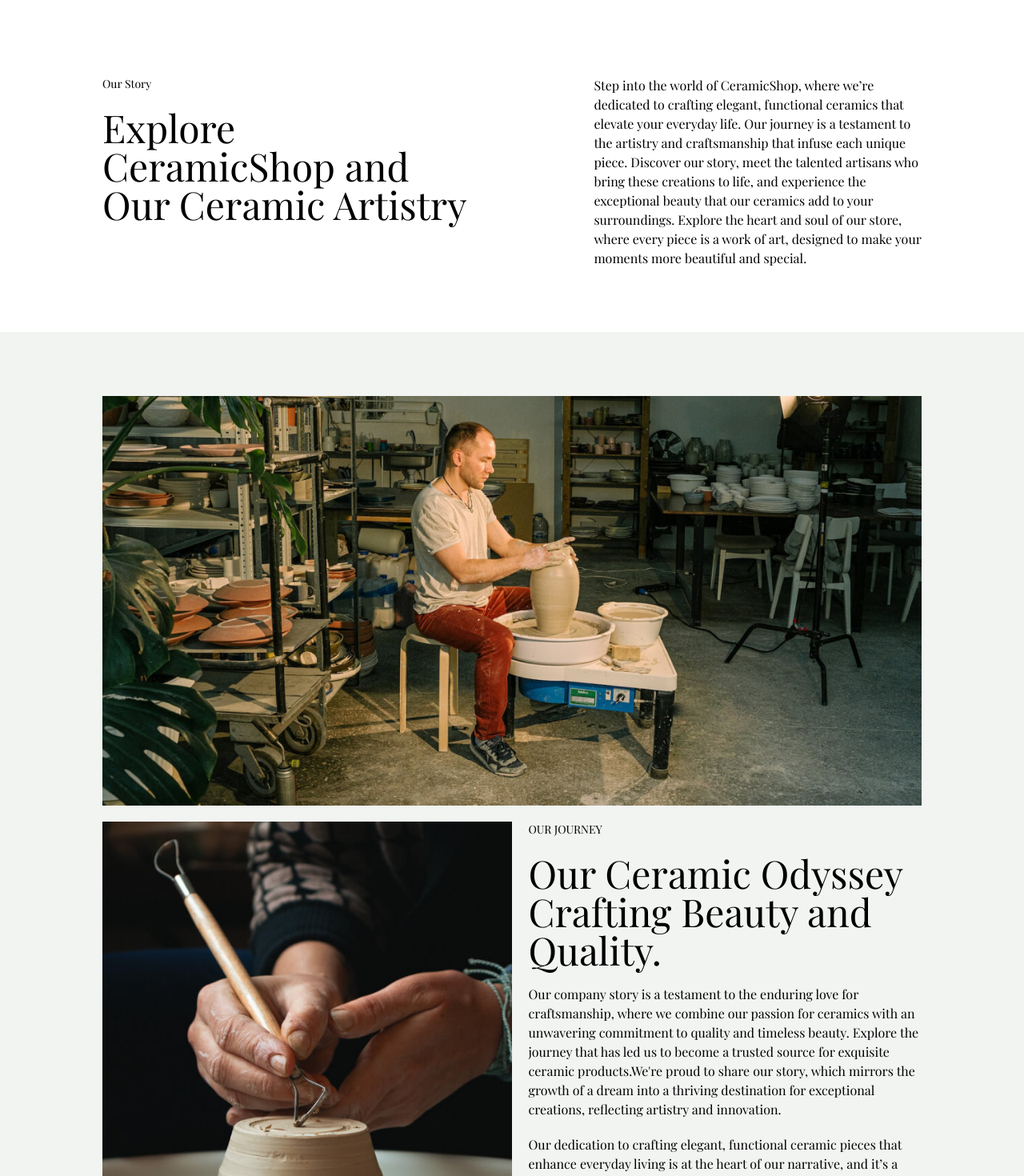
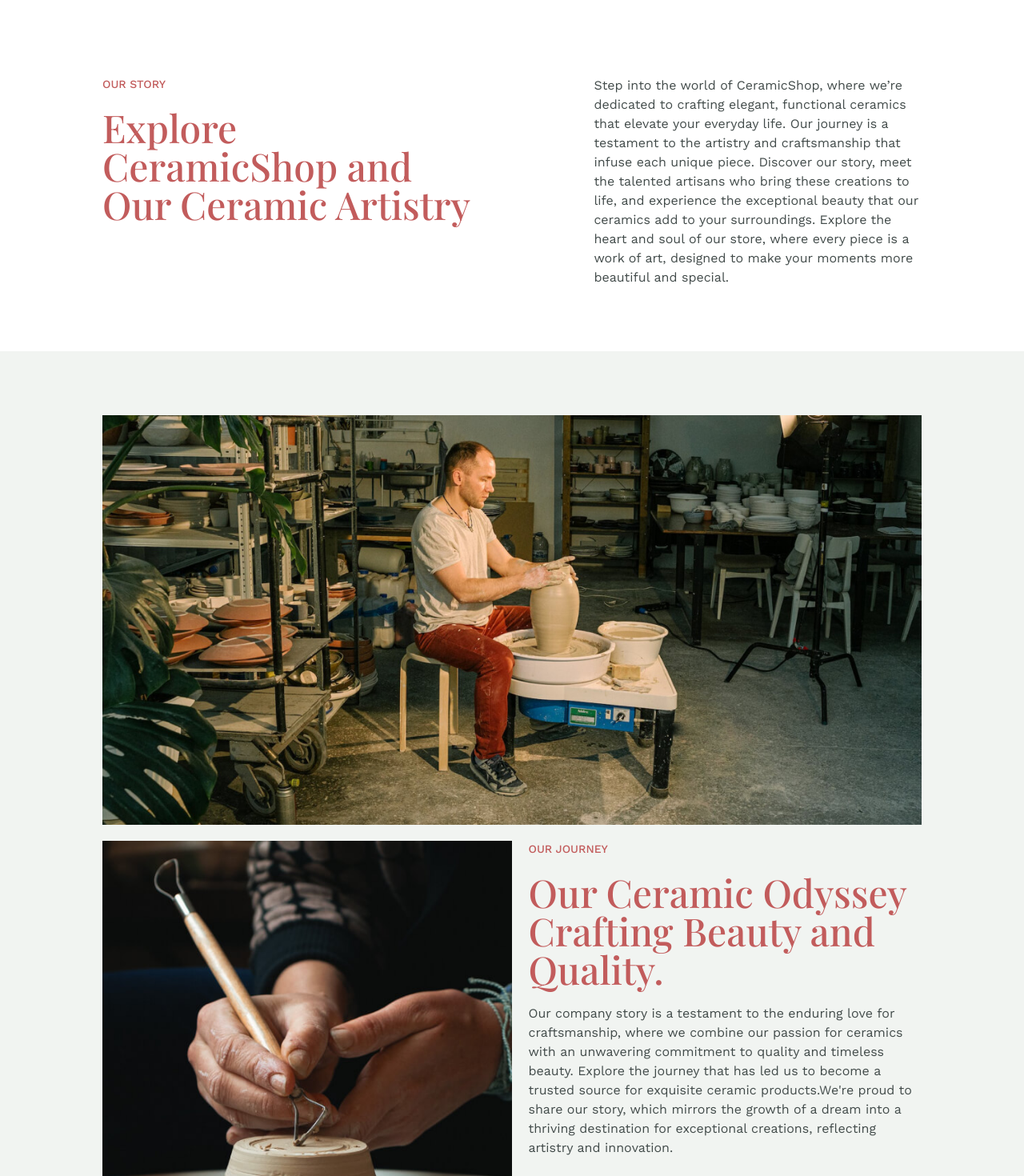
Before and after one commit to Vinzecta/Web-Project, a Next.js app in the folder next-web/: page /about in a window 1280 px wide. Shown: the part 680-2150 px from the top of the page at 80% size. Built offline with nearby package versions, Linux system fonts and the light colour scheme.

Commit message:
In progress change font for about page

```diff
--- a/next-web/src/app/about/Explore.jsx
+++ b/next-web/src/app/about/Explore.jsx
@@ -2,6 +2,13 @@
 import Image3 from "../../../public/image-3.jpg"
 import Image from 'next/image';
 import "./Explore.css"
+import { Work_Sans } from "next/font/google";
+
+const workSans = Work_Sans({
+  subsets: ["latin"],
+  weight: ["400", "500", "600", "700"],
+  variable: "--font-work-sans",
+});
 
 function Explore() {
     return (
@@ -16,10 +23,10 @@
                         </div>
 
                         <div className="w-[48%] flex flex-col gap-5" id="journey-bottom">
-                            <p className="text-sm" id="journey">OUR JOURNEY</p>
-                            <h2 className="text-5xl" id="journey-title">Our Ceramic Odyssey Crafting Beauty and Quality.</h2>
-                            <p className="text-base journey-text">Our company story is a testament to the enduring love for craftsmanship, where we combine our passion for ceramics with an unwavering commitment to quality and timeless beauty. Explore the journey that has led us to become a trusted source for exquisite ceramic products.We're proud to share our story, which mirrors the growth of a dream into a thriving destination for exceptional creations, reflecting artistry and innovation.</p>
-                            <p className="text-base journey-text">Our dedication to crafting elegant, functional ceramic pieces that enhance everyday living is at the heart of our narrative, and it’s a story we’re excited to share with you.</p>
+                            <p className={`text-sm text-[#C25C5C] ${workSans.className} font-medium`} id="journey">OUR JOURNEY</p>
+                            <h2 className="text-5xl text-[#C25C5C] font-medium" id="journey-title">Our Ceramic Odyssey Crafting Beauty and Quality.</h2>
+                            <p className={`text-base journey-text text-[#424b4a] ${workSans.className} font-normal`}>Our company story is a testament to the enduring love for craftsmanship, where we combine our passion for ceramics with an unwavering commitment to quality and timeless beauty. Explore the journey that has led us to become a trusted source for exquisite ceramic products.We're proud to share our story, which mirrors the growth of a dream into a thriving destination for exceptional creations, reflecting artistry and innovation.</p>
+                            <p className={`text-base journey-text text-[#424b4a] ${workSans.className} font-normal`}>Our dedication to crafting elegant, functional ceramic pieces that enhance everyday living is at the heart of our narrative, and it’s a story we’re excited to share with you.</p>
                         </div>
                     </div>
                 </div>
--- a/next-web/src/app/about/Story.jsx
+++ b/next-web/src/app/about/Story.jsx
@@ -1,15 +1,22 @@
 import "./Story.css"
+import { Work_Sans } from "next/font/google";
+
+const workSans = Work_Sans({
+  subsets: ["latin"],
+  weight: ["400", "500", "600", "700"],
+  variable: "--font-work-sans",
+});
 
 function Story() {
     return (
         <section className="w-[80%] mx-auto flex justify-between mt-30" id="story-section">
             <div className="w-[45%] flex flex-col gap-5" id="left-story">
-                <p className="text-sm" id="story">Our Story</p>
-                <h1 className="text-5xl" id="story-title">Explore CeramicShop and Our Ceramic Artistry</h1>
+                <p className={`text-sm font-medium ${workSans.className} text-[#C25C5C] uppercase`} id="story">Our Story</p>
+                <h1 className="text-5xl font-medium text-[#C25C5C]" id="story-title">Explore CeramicShop and Our Ceramic Artistry</h1>
             </div>
 
             <div className="w-[40%]" id="right-story">
-                <p className="text-base" id="story-content">Step into the world of CeramicShop, where we’re dedicated to crafting elegant, functional ceramics that elevate your everyday life. Our journey is a testament to the artistry and craftsmanship that infuse each unique piece. Discover our story, meet the talented artisans who bring these creations to life, and experience the exceptional beauty that our ceramics add to your surroundings. Explore the heart and soul of our store, where every piece is a work of art, designed to make your moments more beautiful and special.​</p>
+                <p className={`text-base font-normal ${workSans.className} text-[#424b4a]`} id="story-content">Step into the world of CeramicShop, where we’re dedicated to crafting elegant, functional ceramics that elevate your everyday life. Our journey is a testament to the artistry and craftsmanship that infuse each unique piece. Discover our story, meet the talented artisans who bring these creations to life, and experience the exceptional beauty that our ceramics add to your surroundings. Explore the heart and soul of our store, where every piece is a work of art, designed to make your moments more beautiful and special.​</p>
             </div>
         </section>
     );
--- a/next-web/src/app/banner/Banner.css
+++ b/next-web/src/app/banner/Banner.css
@@ -40,6 +40,14 @@
 
     #banner-right {
         right: 3%;
+    }
+
+    #content {
+        width: 90%;
+    }
+
+    #banner-h1 {
+        width: 90%;
     }
 }
 
--- a/next-web/src/app/banner/Banner.jsx
+++ b/next-web/src/app/banner/Banner.jsx
@@ -15,7 +15,7 @@
             <div className="w-1/2 my-auto flex flex-col gap-5 relative left-15" id="banner-left">
                 <p className={`text-sm text-white banner-p ${workSans.className} font-medium`}>{welcome}</p>
                 <h1 className="text-6xl text-white w-[50%] font-medium" id="banner-h1">{title}</h1>
-                <p className="text-2xl text-white banner-p font-medium">{content}</p>
+                <p className={`text-[16px] text-white banner-p font-normal ${workSans.className}`} id="content">{content}</p>
                 {button ? <Link href={navigation} className={`text-base text-white w-fit py-[10px] px-[30px] border border-white banner-p ${workSans.className} font-medium hover:bg-white hover:text-[#C25C5C] delay-75 duration-300`} id="banner-button">{button}</Link> : undefined}
             </div>
 
```
